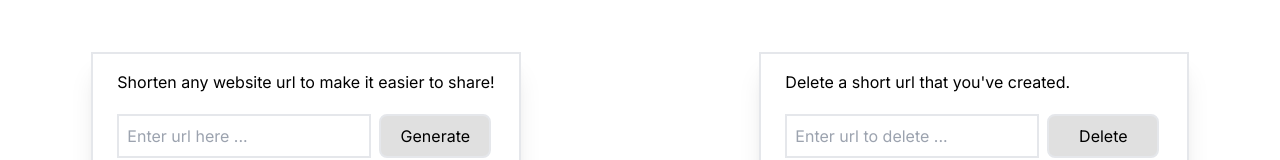
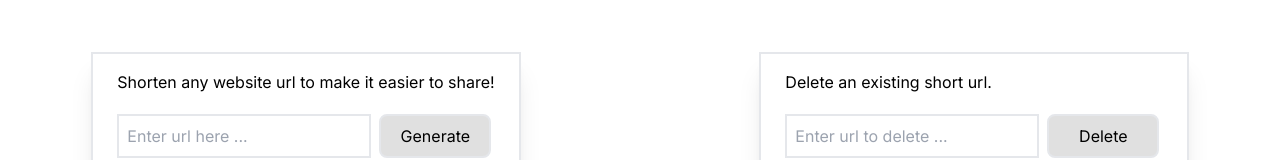
Before and after one commit to C-Ip/url-shortener, a Next.js app: page / in a window 1280 px wide. Shown: the part 216-376 px from the top of the page. Built offline with nearby package versions, Linux system fonts and the light colour scheme.

Commit message:
Fixed unescaped character error in app/page.js

```diff
--- a/app/page.js
+++ b/app/page.js
@@ -27,7 +27,7 @@ export default function Home() {
     const shortUrl = shortenUrl(event);
     setShortUrl(() => {
       return shortUrl;
-    })
+    });
   }
 
   function handleDelete(event) {
@@ -51,7 +51,7 @@ export default function Home() {
             {shortUrl === "" ? <></> : <p className="px-2 w-auto">Short URL: {shortUrl}</p>}
           </div>
           <div className="form shadow-xl col-end-6 col-span-2">
-            <p className="px-2">Delete a short url that you've created.</p>
+            <p className="px-2">Delete an existing short url.</p>
             <Form
               handleSubmit={handleDelete}
               handleChange={handleDeleteUrl}
```
